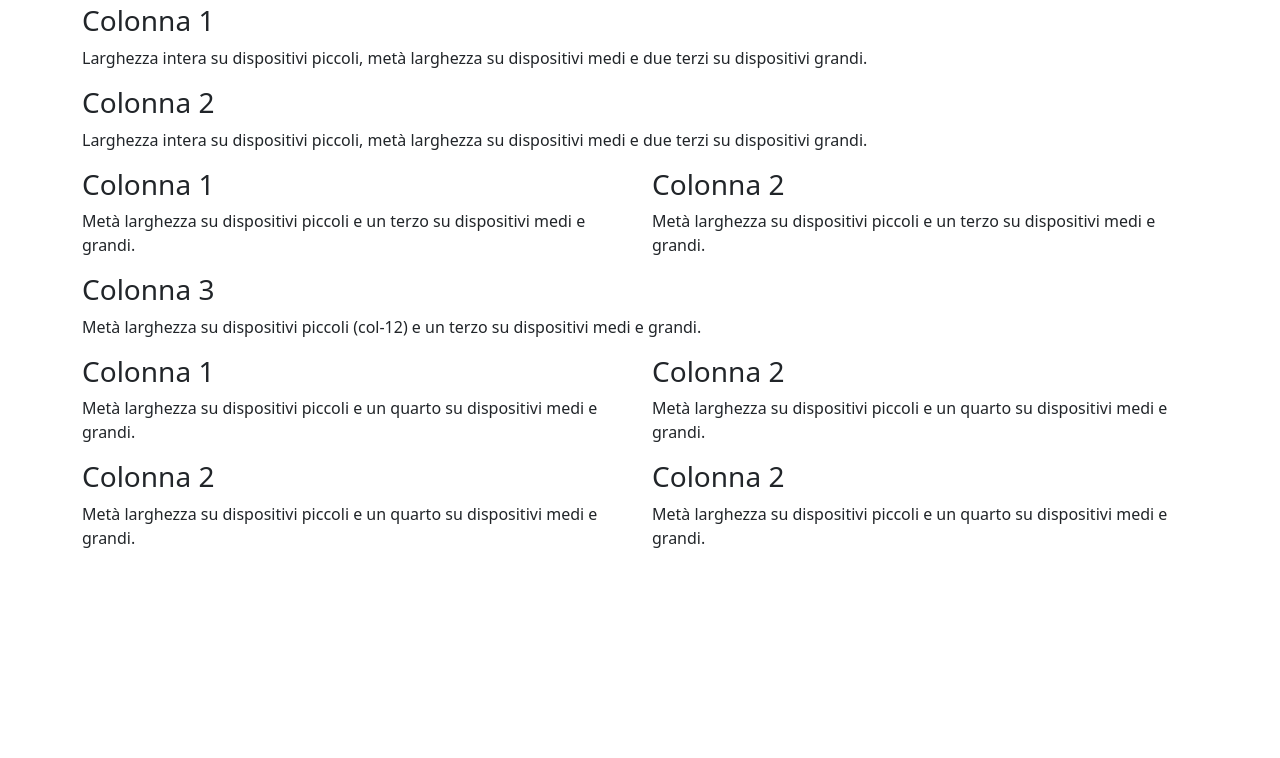
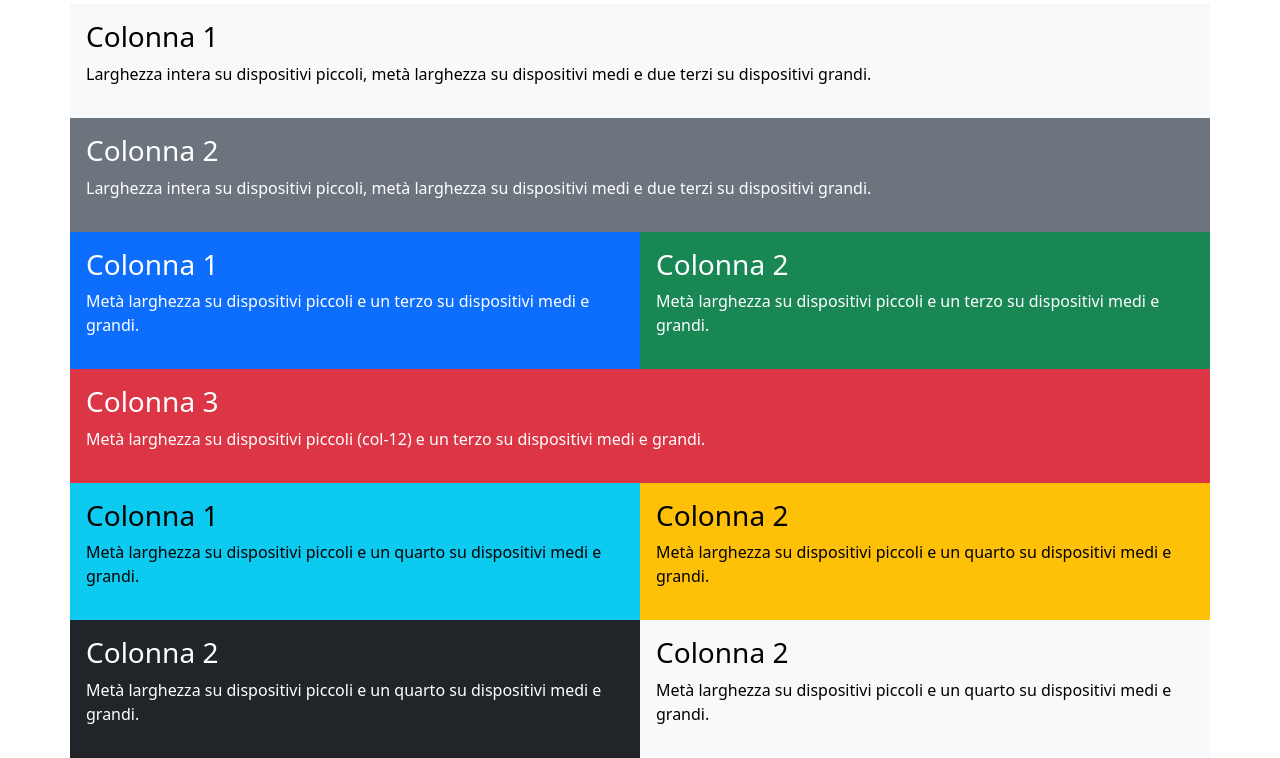
Before and after one commit to donatimar/htmlcss-bootstrap-layout, a plain HTML site: page index.html in a window 1280 px wide. Shown: the part 98-856 px from the top of the page. Before the commit the page ends 800 px from the top, so only its background shows below. Drawn offline with nearby package versions, Linux system fonts and the light colour scheme.

Commit message:
added background and color

```diff
--- a/index.html
+++ b/index.html
@@ -26,7 +26,7 @@
       <!-- first row -->
       <div class="row">
         <!--  first column -->
-        <div class="col-12">
+        <div class="col-12 text-bg-light p-3">
           <h3>Colonna 1</h3>
           <p>
             Larghezza intera su dispositivi piccoli, metà larghezza su
@@ -34,7 +34,7 @@
           </p>
         </div>
         <!-- second column -->
-        <div class="col-12">
+        <div class="col-12 text-bg-secondary p-3">
           <h3>Colonna 2</h3>
           <p>
             Larghezza intera su dispositivi piccoli, metà larghezza su
@@ -46,7 +46,7 @@
       <!-- second row -->
       <div class="row">
         <!--  first column -->
-        <div class="col-6">
+        <div class="col-6 text-bg-primary p-3">
           <h3>Colonna 1</h3>
           <p>
             Metà larghezza su dispositivi piccoli e un terzo su dispositivi medi
@@ -54,7 +54,7 @@
           </p>
         </div>
         <!-- second column -->
-        <div class="col-6">
+        <div class="col-6 text-bg-success p-3">
           <h3>Colonna 2</h3>
           <p>
             Metà larghezza su dispositivi piccoli e un terzo su dispositivi medi
@@ -62,7 +62,7 @@
           </p>
         </div>
         <!--  third column -->
-        <div class="col-12">
+        <div class="col-12 text-bg-danger p-3">
           <h3>Colonna 3</h3>
           <p>
             Metà larghezza su dispositivi piccoli (col-12) e un terzo su
@@ -74,7 +74,7 @@
       <!-- third row -->
       <div class="row">
         <!--  first column -->
-        <div class="col-6">
+        <div class="col-6 text-bg-info p-3">
           <h3>Colonna 1</h3>
           <p>
             Metà larghezza su dispositivi piccoli e un quarto su dispositivi
@@ -82,7 +82,7 @@
           </p>
         </div>
         <!-- second column -->
-        <div class="col-6">
+        <div class="col-6 text-bg-warning p-3">
           <h3>Colonna 2</h3>
           <p>
             Metà larghezza su dispositivi piccoli e un quarto su dispositivi
@@ -90,7 +90,7 @@
           </p>
         </div>
         <!--  third column -->
-        <div class="col-6">
+        <div class="col-6 text-bg-dark p-3">
           <h3>Colonna 2</h3>
           <p>
             Metà larghezza su dispositivi piccoli e un quarto su dispositivi
@@ -98,7 +98,7 @@
           </p>
         </div>
         <!-- fourth column -->
-        <div class="col-6">
+        <div class="col-6 text-bg-light p-3">
           <h3>Colonna 2</h3>
           <p>
             Metà larghezza su dispositivi piccoli e un quarto su dispositivi
```
